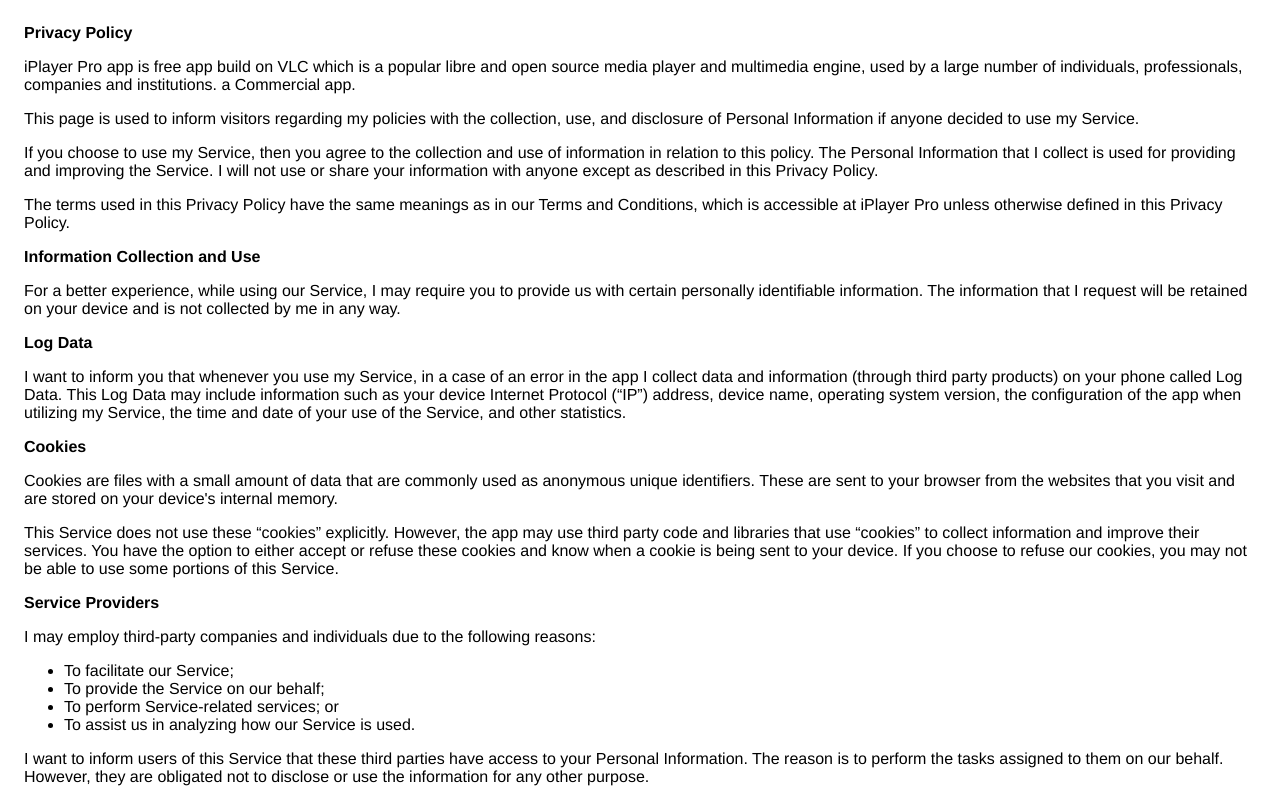
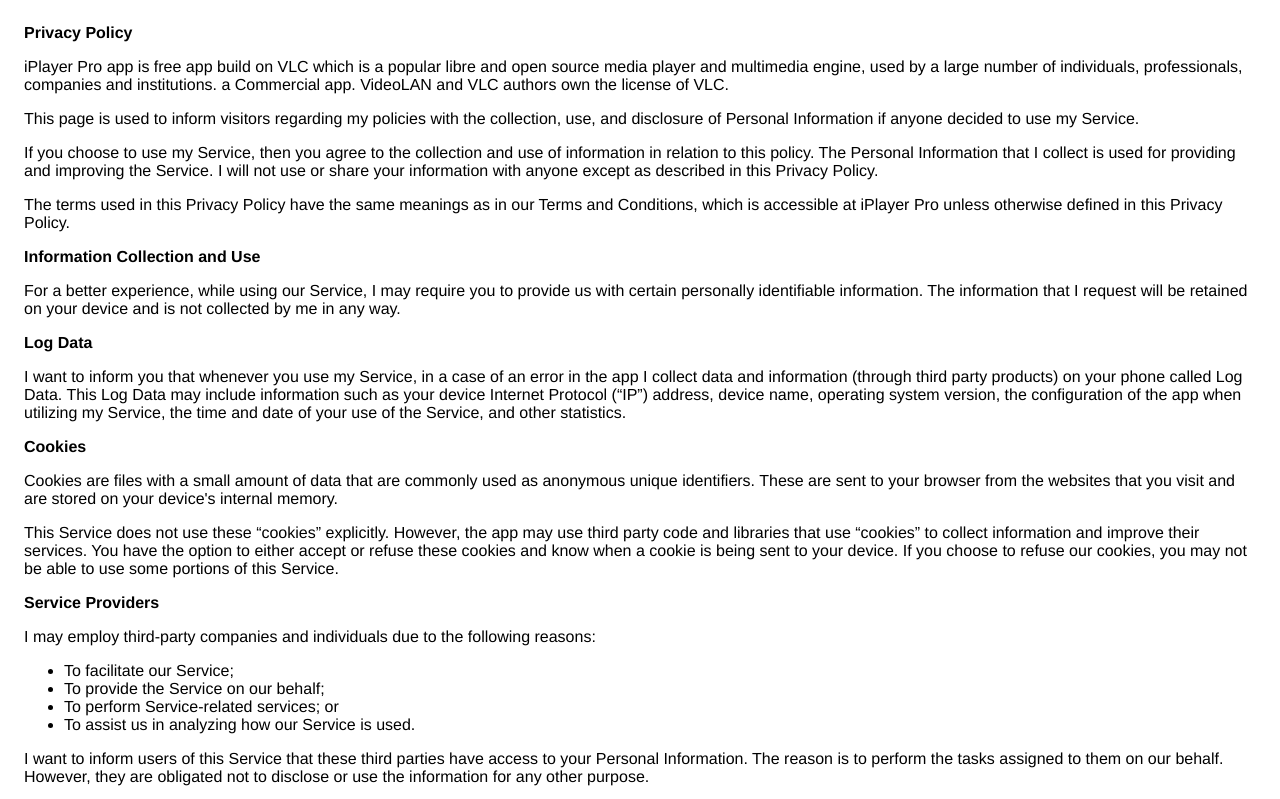
Before and after one commit to AmandaHuang0/support, a plain HTML site: page iPlayerPro.html in a window 1280 px wide. Shown: the top 799 px of the page. Drawn offline with Linux system fonts and the light colour scheme.

Commit message:
Update iPlayerPro.html

```diff
--- a/iPlayerPro.html
+++ b/iPlayerPro.html
@@ -12,7 +12,7 @@
                   a popular libre and open source media player and
                   multimedia engine, used by a large number of
                   individuals, professionals, companies and institutions.
-                  a Commercial app.
+                  a Commercial app. VideoLAN and VLC authors own the license of VLC.
                 </p> <p>
                   This page is used to inform visitors regarding my
                   policies with the collection, use, and disclosure of Personal
```
